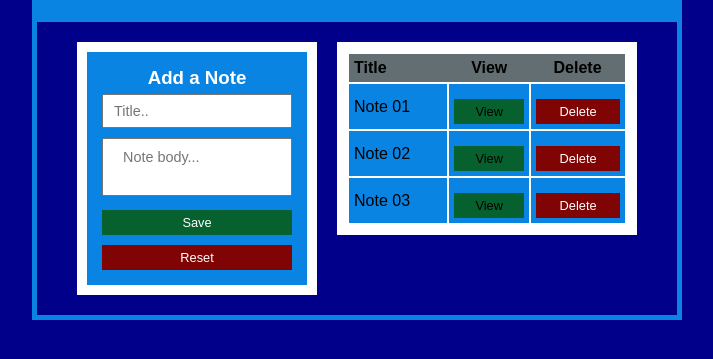
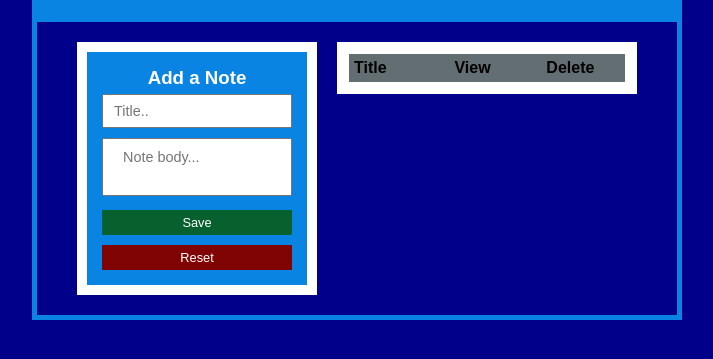
Before and after one commit to MayanthaS/NoteTakingApp, a plain HTML site: page index.html in a window 1280 px wide. Shown: the part 61-420 px from the top of the page, without its empty margins (283-996 px from the left). Drawn offline with Linux system fonts and the light colour scheme.

```diff
--- a/index.html
+++ b/index.html
@@ -36,33 +36,7 @@
                     <th>View</th>
                     <th>Delete</th>
                 </tr>
-                <tr>
-                    <td>Note 01</td>
-                    <td class="btcellv">
-                        <button>View</button>
-                    </td>
-                    <td class="btcelld">
-                        <button>Delete</button>
-                    </td>
-                </tr>
-                <tr>
-                    <td>Note 02</td>
-                    <td class="btcellv">
-                        <button>View</button>
-                    </td>
-                    <td class="btcelld">
-                        <button>Delete</button>
-                    </td>
-                </tr>
-                <tr>
-                    <td>Note 03</td>
-                    <td class="btcellv">
-                        <button>View</button>
-                    </td>
-                    <td class="btcelld">
-                        <button>Delete</button>
-                    </td>
-                </tr>
+
             </table>
         </div>
 
```
